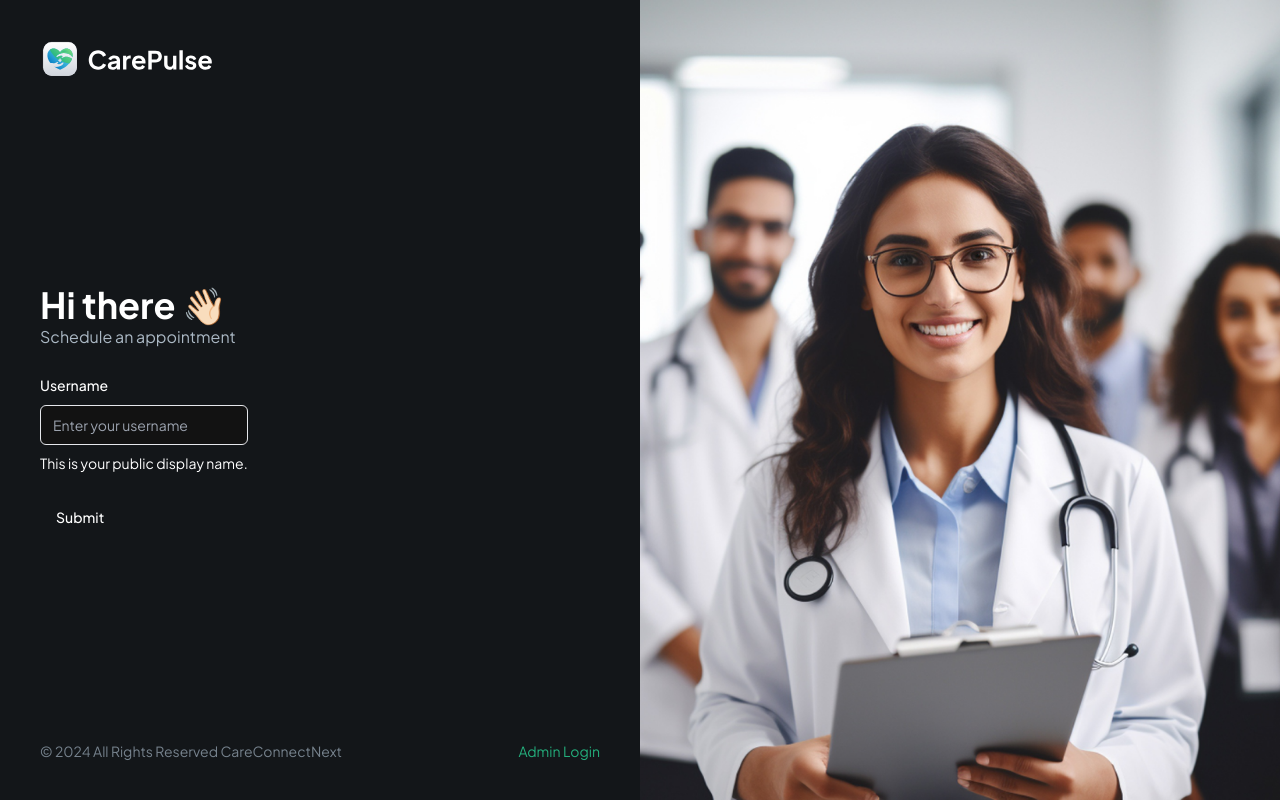
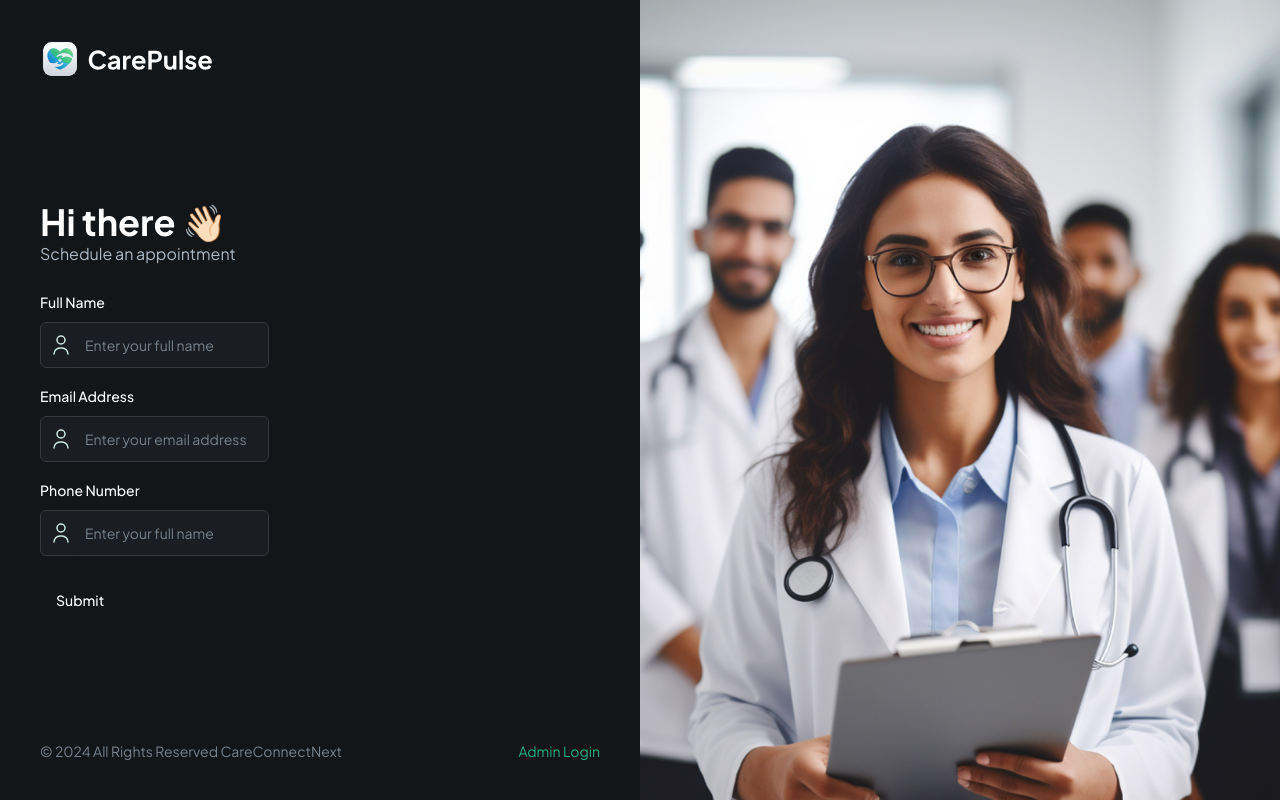
Before and after one commit to Karthikkk-24/CareConnectNext, a Next.js app: page / in a window 1280 px wide. Built offline with nearby package versions, Linux system fonts and the light colour scheme.

Commit message:
Created custom form field

```diff
--- a/components/CustomFormField.tsx
+++ b/components/CustomFormField.tsx
@@ -9,33 +9,71 @@
     FormMessage,
 } from '@/components/ui/form';
 import { Input } from '@/components/ui/input';
+import Image from 'next/image';
 import React from 'react';
 import { Control } from 'react-hook-form';
+import { FormFieldType } from './forms/PatientForm';
 
 interface CustomProps {
     control: Control<any>;
     name: string;
+    fieldType: FormFieldType;
+    label?: string;
+    placeholder?: string;
+    iconSrc?: string;
+    iconAlt?: string;
+    disabled?: boolean;
+    dateFormat?: string;
+    showTimeSelect?: boolean;
+    children?: React.ReactNode;
+    renderSkeleton?: (field: any) => React.ReactNode;
 }
 
-export default function CustomFormField({ control, name }: CustomProps) {
+const RenderField = ({ field, props }: { field: any; props: CustomProps }) => {
+    const { fieldType, iconSrc, iconAlt, placeholder } = props;
+    switch (fieldType) {
+        case FormFieldType.INPUT:
+            return (
+                <div className="flex rounded-md border border-dark-500 bg-dark-400">
+                    {iconSrc && (
+                        <Image
+                            src={iconSrc}
+                            alt={iconAlt || 'icon'}
+                            width={24}
+                            height={24}
+                            className="ml-2"
+                        />
+                    )}
+                    <FormControl>
+                        <Input
+                            type="text"
+                            placeholder={placeholder}
+                            {...field}
+                            className='shad-input border-0'
+                        />
+                    </FormControl>
+                </div>
+            );
+    }
+};
+
+export default function CustomFormField(props: CustomProps) {
+    const { control, name, fieldType, label, placeholder, iconSrc, iconAlt } =
+        props;
+
     return (
         <FormField
             control={control}
             name={name}
             render={({ field }) => (
-                <FormItem>
-                    <FormLabel>
-                        <span className="text-sm font-medium">
-                            {name}
-                        </span>
-                    </FormLabel>
-                    <FormControl>
-                        <Input placeholder="Enter your username" {...field} />
-                    </FormControl>
-                    <FormDescription>
-                        This is your public display name.
-                    </FormDescription>
-                    <FormMessage />
+                <FormItem className="flex-1">
+                    {fieldType !== FormFieldType.CHECKBOX && label && (
+                        <FormLabel>{label}</FormLabel>
+                    )}
+
+                    <RenderField field={field} props={props} />
+
+                    <FormMessage className="shad-error" />
                 </FormItem>
             )}
         />
--- a/components/forms/PatientForm.tsx
+++ b/components/forms/PatientForm.tsx
@@ -13,6 +13,18 @@
         message: 'Username must be at least 2 characters.',
     }),
 });
+
+export enum FormFieldType {
+    INPUT = 'input',
+    PASSWORD = 'password',
+    CHECKBOX = 'checkbox',
+    RADIO = 'radio',
+    SELECT = 'select',
+    TEXTAREA = 'textarea',
+    PHONE_INPUT = 'phoneInput',
+    DATE_PICKER = 'datePicker',
+    SKELETON = 'skeleton',
+}
 
 export function PatientForm() {
     const form = useForm<z.infer<typeof formSchema>>({
@@ -36,7 +48,35 @@
                     <h1 className="header">Hi there 👋🏻</h1>
                     <p className="text-dark-700">Schedule an appointment</p>
                 </section>
-                <CustomFormField control={form.control} name="Username" />
+                <div className="flex flex-col items-start justify-start gap-4">
+                    <CustomFormField
+                        control={form.control}
+                        name="Username"
+                        fieldType={FormFieldType.INPUT}
+                        label="Full Name"
+                        placeholder="Enter your full name"
+                        iconSrc="/assets/icons/user.svg"
+                        iconAlt="user"
+                    />
+                    <CustomFormField
+                        control={form.control}
+                        name="Username"
+                        fieldType={FormFieldType.INPUT}
+                        label="Email Address"
+                        placeholder="Enter your email address"
+                        iconSrc="/assets/icons/user.svg"
+                        iconAlt="user"
+                    />
+                    <CustomFormField
+                        control={form.control}
+                        name="Username"
+                        fieldType={FormFieldType.INPUT}
+                        label="Phone Number"
+                        placeholder="Enter your full name"
+                        iconSrc="/assets/icons/user.svg"
+                        iconAlt="user"
+                    />
+                </div>
                 <Button type="submit">Submit</Button>
             </form>
         </Form>
```
